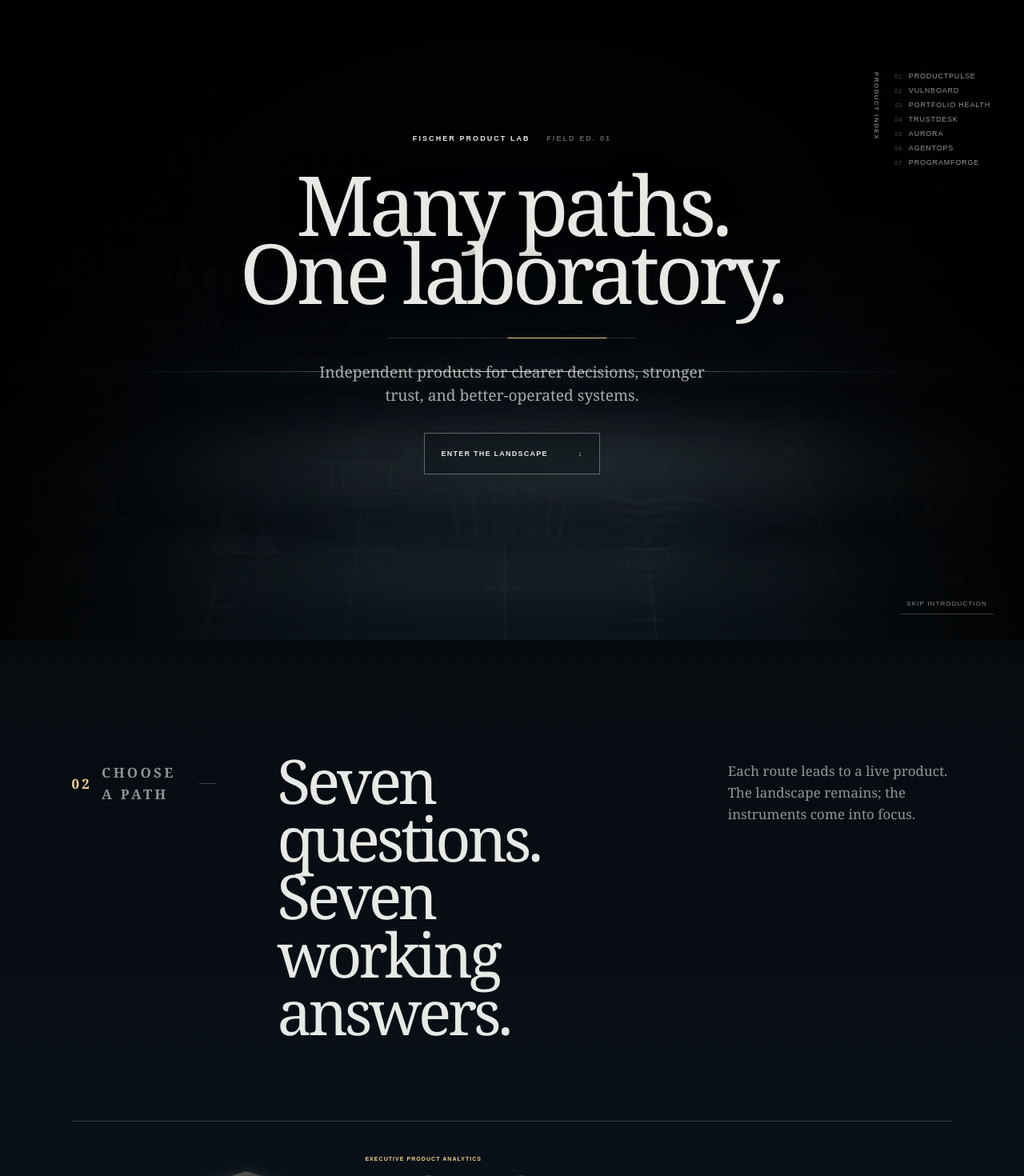
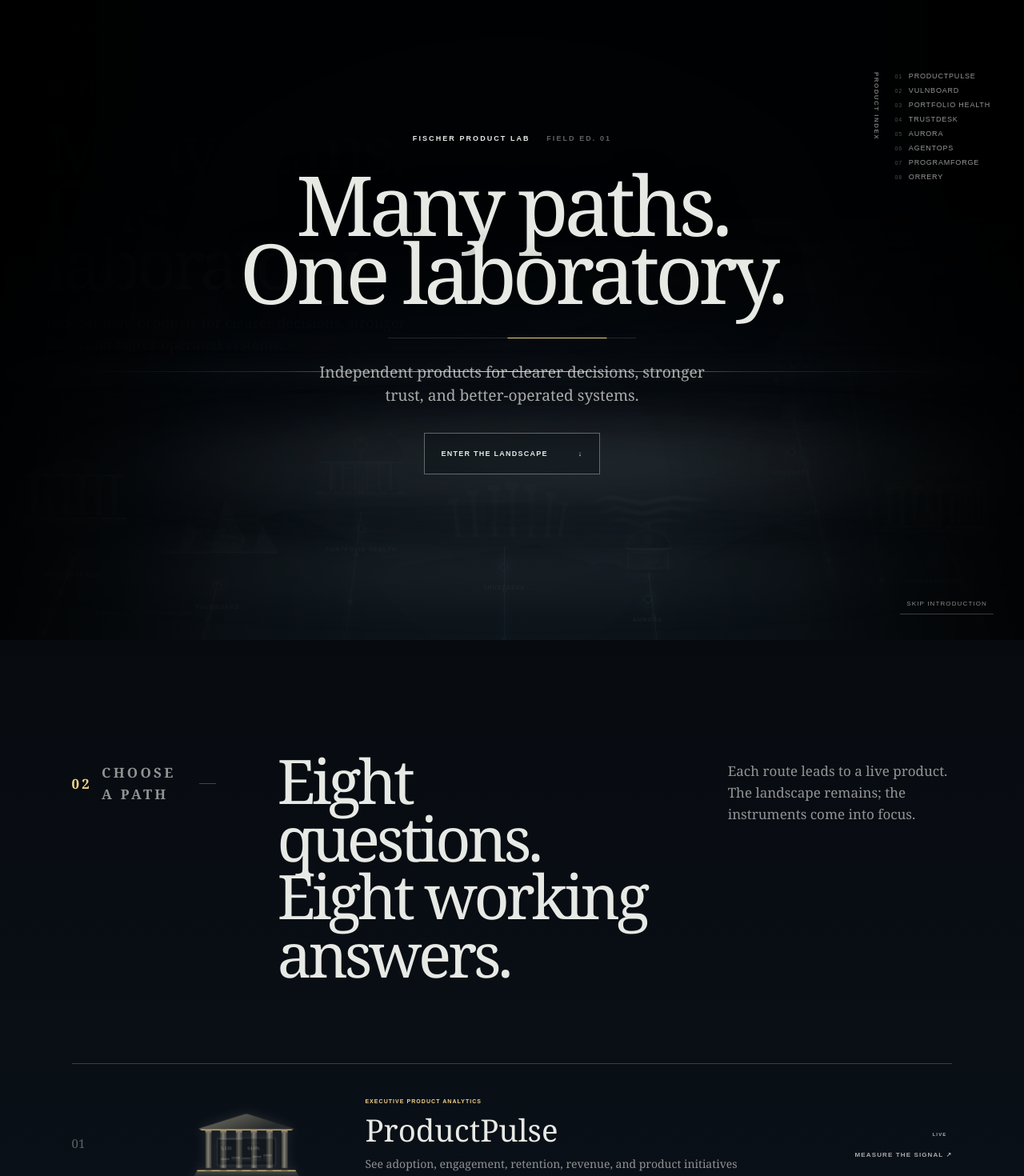
Before and after one commit to Fischer-Product-Lab/Fischer-Product-Lab-Homepage, a Next.js app: page / in a window 1280 px wide. Shown: the top 1470 px of the page at 80% size. Built offline with nearby package versions, Linux system fonts and the light colour scheme.

Commit message:
Add Orrery to the product landscape

```diff
--- a/app/globals.css
+++ b/app/globals.css
@@ -316,7 +316,7 @@ button { font: inherit; }
 
 .landscape { position: absolute; z-index: 2; inset: 0; transform: translate(calc(var(--px) * 3px), calc(var(--py) * 2px)); transition: transform 700ms cubic-bezier(.2,.8,.2,1); }
 .landscape:has(.landmark:hover),
-.landscape:has(.landmark:focus-within) { z-index: 12; }
+.landscape:has(.landmark:focus-within) { z-index: 18; }
 .landmark { position: absolute; z-index: 3; width: clamp(114px, 13.5vw, 205px); min-width: 0; height: 250px; transition: opacity 500ms ease, filter 500ms ease, transform 650ms cubic-bezier(.2,.8,.2,1); }
 .landmark-productpulse { left: .5%; top: 59%; --accent: var(--gold-bright); }
 .landmark-vulnboard { left: 14.5%; top: 64%; --accent: #d77955; }
@@ -325,6 +325,7 @@ button { font: inherit; }
 .landmark-aurora { left: 56.5%; top: 54%; --accent: #9adbc8; }
 .landmark-agentops { left: 70.5%; top: 47%; --accent: var(--cyan); }
 .landmark-programforge { left: 84.5%; top: 60%; --accent: #ad8ca4; }
+.landmark-orrery { left: 78%; top: 27%; z-index: 2; --accent: #ffb000; }
 .landmark-link { position: absolute; inset: 0; display: block; color: var(--accent); text-decoration: none; outline: none; }
 .landmark-link::after { content: ""; position: absolute; left: 50%; bottom: 24px; width: 8px; height: 8px; border: 1px solid currentColor; border-radius: 50%; box-shadow: 0 0 0 6px rgba(255,255,255,.03), 0 0 18px currentColor; transform: translateX(-50%); }
 .landmark-name { position: absolute; left: 50%; bottom: 0; color: rgba(231,233,229,.62); font-size: 7px; font-weight: 700; letter-spacing: .16em; text-transform: uppercase; white-space: nowrap; transform: translateX(-50%); }
@@ -338,6 +339,10 @@ button { font: inherit; }
 .landmark-aurora .route { transform: rotate(-7deg); height: 210px; }
 .landmark-agentops .route { transform: rotate(-14deg); height: 225px; }
 .landmark-programforge .route { transform: rotate(-22deg); height: 235px; }
+.landmark-orrery .route { bottom: -295px; height: 320px; transform: rotate(-9deg); }
+.landmark-orrery .monument { opacity: .88; transform: translateX(-50%) scale(.78); transform-origin: 50% 100%; }
+.landmark.landmark-orrery.is-active .monument,
+.landmark.landmark-orrery:focus-within .monument { opacity: 1; transform: translateX(-50%) translateY(-4px) scale(.86); }
 
 .monument { position: absolute; left: 50%; bottom: 45px; width: 190px; height: 125px; color: var(--accent); transform: translateX(-50%); filter: drop-shadow(0 0 10px rgba(220,229,229,.12)); transition: filter 450ms ease, transform 500ms cubic-bezier(.2,.8,.2,1); }
 .observatory-roof { position: absolute; z-index: 3; top: 12px; left: 18px; width: 154px; height: 27px; clip-path: polygon(50% 0, 100% 88%, 96% 100%, 4% 100%, 0 88%); background: linear-gradient(160deg, #7b776a, #272b2b 78%); border-bottom: 2px solid currentColor; }
@@ -487,11 +492,24 @@ button { font: inherit; }
 .heph-side-columns{position:absolute;z-index:6;top:53px;left:130px;width:43px;height:52px;display:flex;justify-content:space-between;transform:skewY(-2deg)}.heph-side-columns i{width:5px;opacity:.9}.heph-side-columns i:nth-child(2){height:51px}.heph-side-columns i:nth-child(3){height:50px}.heph-side-columns i:nth-child(4){height:49px}.heph-side-columns i:nth-child(5){height:48px}
 .heph-steps{position:absolute;z-index:9;left:8px;right:8px;bottom:6px;height:15px;background:linear-gradient(180deg,#645f57 0 24%,#292f31 25% 48%,#514d47 49% 68%,#171d20 69%);border-top:1px solid var(--forge-bronze);clip-path:polygon(6% 0,94% 0,97% 34%,99% 35%,100% 66%,97% 67%,100% 100%,0 100%,3% 67%,0 66%,1% 35%,3% 34%)}
 .heph-embers{position:absolute;z-index:10;left:84px;bottom:51px;width:28px;height:32px;pointer-events:none}.heph-embers i{position:absolute;bottom:0;width:2px;height:2px;border-radius:50%;background:var(--forge-hot);box-shadow:0 0 5px var(--forge-fire);animation:hephEmber 3.4s ease-out infinite}.heph-embers i:nth-child(1){left:4px;animation-delay:-.7s}.heph-embers i:nth-child(2){left:14px;animation-delay:-2s}.heph-embers i:nth-child(3){left:23px;animation-delay:-2.8s}
+.meridian-armillary{--orrery-amber:#ffb000;--orrery-cold:#9ec1ff;--orrery-metal:#7b8588}
+.orrery-rings{position:absolute;z-index:2;left:28px;top:-2px;width:132px;height:92px;filter:drop-shadow(0 0 8px rgba(255,176,0,.12))}
+.orrery-orbit{--tilt:0deg;position:absolute;display:block;border:1px solid rgba(255,176,0,.38);border-radius:50%;transform:rotate(var(--tilt));animation:orreryTrack 28s linear infinite}.orrery-orbit>span{position:absolute;left:50%;top:-3px;width:4px;height:4px;border-radius:50%;background:var(--orrery-amber);box-shadow:0 0 7px rgba(255,176,0,.7);transform:translateX(-50%)}
+.orrery-orbit-a{--tilt:-12deg;inset:17px 2px;animation-duration:22s}.orrery-orbit-b{--tilt:22deg;inset:7px 18px;animation-duration:31s;animation-direction:reverse}.orrery-orbit-c{--tilt:58deg;inset:2px 36px;animation-duration:39s}
+.orrery-surfaces i{position:absolute;width:3px;height:3px;border:1px solid rgba(255,176,0,.78);border-radius:50%;background:#20282c;box-shadow:0 0 4px rgba(255,176,0,.35)}.orrery-surfaces i:nth-child(1){left:4px;top:44px}.orrery-surfaces i:nth-child(2){left:33px;top:11px}.orrery-surfaces i:nth-child(3){left:65px;top:45px}.orrery-surfaces i:nth-child(4){right:24px;top:12px}.orrery-surfaces i:nth-child(5){right:3px;top:53px}
+.orrery-needs-you{position:absolute;z-index:3;right:22px;top:37px;width:6px;height:6px;border:1px solid #ffd27b;border-radius:50%;background:#141b20;box-shadow:0 0 0 4px rgba(255,176,0,.08),0 0 10px rgba(255,176,0,.55);animation:orreryDecision 3.2s ease-in-out infinite}
+.orrery-telescope{position:absolute;z-index:7;left:38px;top:37px;width:104px;height:17px;border:1px solid rgba(255,176,0,.55);clip-path:polygon(0 12%,88% 0,100% 23%,100% 77%,88% 100%,0 88%);background:linear-gradient(180deg,#6e787b,#20292e 54%,#11181d);box-shadow:0 0 12px rgba(158,193,255,.12);transform:rotate(24deg);transform-origin:72% 50%;animation:orreryObserve 14s ease-in-out infinite}
+.orrery-lens{position:absolute;left:-1px;top:1px;width:7px;height:13px;border-right:2px solid var(--orrery-cold);background:linear-gradient(90deg,rgba(158,193,255,.45),transparent);box-shadow:-2px 0 9px rgba(158,193,255,.45)}.orrery-collar{position:absolute;top:-1px;width:3px;height:17px;background:var(--orrery-amber);opacity:.62}.orrery-collar-a{left:31px}.orrery-collar-b{left:72px}
+.orrery-fork{position:absolute;z-index:6;left:91px;top:52px;width:44px;height:38px;border-bottom:3px solid #596265}.orrery-fork>i{position:absolute;bottom:0;width:7px;height:36px;background:linear-gradient(90deg,#20282c,var(--orrery-metal) 55%,#293135);transform-origin:bottom}.orrery-fork>i:first-child{left:2px;transform:rotate(-12deg)}.orrery-fork>i:last-child{right:2px;transform:rotate(12deg)}
+.orrery-pier{position:absolute;z-index:5;left:97px;bottom:12px;width:32px;height:54px;clip-path:polygon(18% 0,82% 0,100% 100%,0 100%);background:linear-gradient(90deg,#1b2327,#687276 50%,#20292d);border-top:2px solid var(--orrery-amber)}
+.meridian-armillary .interface-fragment{top:17px;left:4px;width:24px;height:27px;padding:2px}.meridian-armillary .interface-fragment>i{height:5px}.meridian-armillary .interface-fragment small{font-size:2px}.meridian-armillary .interface-fragment b{font-size:5px}
+.orrery-summit{position:absolute;z-index:4;left:4px;right:4px;bottom:4px;height:26px;clip-path:polygon(0 85%,12% 62%,23% 74%,36% 38%,49% 67%,63% 24%,77% 65%,90% 43%,100% 72%,100% 100%,0 100%);background:linear-gradient(180deg,#344047,#11181d);border-bottom:2px solid rgba(255,176,0,.45)}
 
 .annotation { position: absolute; z-index: 20; left: 50%; bottom: 195px; width: clamp(200px, 16vw, 240px); padding: 14px 10px 10px; border-top: 1px solid var(--accent); color: var(--fog); background: linear-gradient(135deg, rgba(3,6,9,.72), rgba(3,6,9,.24) 78%, transparent); box-shadow: 0 8px 28px rgba(3,6,9,.2); opacity: 0; pointer-events: none; transform: translate(-50%, 12px); text-shadow: 0 2px 16px var(--ink); transition: opacity 300ms ease, transform 400ms cubic-bezier(.2,.8,.2,1); }
 .landmark-productpulse .annotation { left: 108%; bottom: -12px; width: 215px; }
 .landmark-aurora .annotation { left: 28%; bottom: 195px; width: 230px; }
 .landmark-programforge .annotation { left: 22%; bottom: 195px; width: 230px; }
+.landmark-orrery .annotation { left: -28%; bottom: 105px; width: 230px; }
 .annotation-meta { display:flex; justify-content:space-between; color:rgba(231,233,229,.5); font-size:7px; line-height:1.2; letter-spacing:.14em; text-transform:uppercase; }.annotation-meta b{color:var(--accent)}
 .annotation p { margin:8px 0 3px; color:var(--accent); font-size:7px; font-weight:700; letter-spacing:.12em; text-transform:uppercase; }.annotation h3{margin:0;font-family:var(--serif);font-size:clamp(18px,1.2vw,20px);font-weight:400;line-height:1.08}.annotation > span:not(.annotation-meta){display:block;margin-top:8px;color:rgba(231,233,229,.76);font-family:var(--serif);font-size:clamp(10px,.7vw,11px);line-height:1.5}.annotation-actions{display:flex;flex-wrap:wrap;gap:7px 14px;align-items:center;margin-top:10px}.annotation a{display:inline-block;color:var(--fog);font-size:8px;font-weight:700;letter-spacing:.14em;text-decoration:none;text-transform:uppercase;pointer-events:auto}.annotation a i{color:var(--accent);font-style:normal}.annotation-source{color:rgba(231,233,229,.62)!important}
 .landmark.is-active { z-index: 8; }
@@ -522,11 +540,11 @@ button { font: inherit; }
 .path-row:hover,.path-row:focus-visible { padding:0 18px; background:rgba(255,255,255,.035); outline:none; }
 .path-number { color:rgba(231,233,229,.38); font-family:var(--serif); font-size:15px; }
 .path-monument { position:relative; display:block; height:150px; --accent:var(--gold-bright); }
-.path-vulnboard .path-monument{--accent:#d77955}.path-portfoliohealth .path-monument{--accent:var(--health)}.path-trustdesk .path-monument{--accent:var(--silver)}.path-aurora .path-monument{--accent:#9adbc8}.path-agentops .path-monument{--accent:var(--cyan)}.path-programforge .path-monument{--accent:#ad8ca4}
+.path-vulnboard .path-monument{--accent:#d77955}.path-portfoliohealth .path-monument{--accent:var(--health)}.path-trustdesk .path-monument{--accent:var(--silver)}.path-aurora .path-monument{--accent:#9adbc8}.path-agentops .path-monument{--accent:var(--cyan)}.path-programforge .path-monument{--accent:#ad8ca4}.path-orrery .path-monument{--accent:#ffb000}
 .path-monument .monument { bottom:10px; transform:translateX(-50%) scale(.78); }
 .path-row:hover .path-monument .monument,.path-row:focus-visible .path-monument .monument { filter:drop-shadow(0 0 18px color-mix(in srgb,var(--accent) 36%,transparent)); transform:translateX(-50%) translateY(-5px) scale(.83); }
 .path-copy { display:grid; gap:6px; }
-.path-copy small { color:var(--accent,var(--gold-bright)); font-size:7px; font-weight:700; letter-spacing:.15em; text-transform:uppercase; }.path-vulnboard{--accent:#d77955}.path-portfoliohealth{--accent:var(--health)}.path-trustdesk{--accent:var(--silver)}.path-aurora{--accent:#9adbc8}.path-agentops{--accent:var(--cyan)}.path-programforge{--accent:#ad8ca4}
+.path-copy small { color:var(--accent,var(--gold-bright)); font-size:7px; font-weight:700; letter-spacing:.15em; text-transform:uppercase; }.path-vulnboard{--accent:#d77955}.path-portfoliohealth{--accent:var(--health)}.path-trustdesk{--accent:var(--silver)}.path-aurora{--accent:#9adbc8}.path-agentops{--accent:var(--cyan)}.path-programforge{--accent:#ad8ca4}.path-orrery{--accent:#ffb000}
 .path-copy strong { font-family:var(--serif); font-size:clamp(28px,3vw,44px); font-weight:400; }
 .path-copy > span { max-width:550px; color:rgba(231,233,229,.6); font-family:var(--serif); font-size:14px; line-height:1.5; }
 .path-action { display:flex; flex-direction:column; gap:14px; align-items:flex-end; color:rgba(231,233,229,.72); font-size:8px; font-weight:700; letter-spacing:.14em; text-transform:uppercase; }.path-action i{padding:4px 7px;border:1px solid color-mix(in srgb,var(--accent) 38%,transparent);color:var(--accent);font-size:6px;font-style:normal}
@@ -572,6 +590,9 @@ button { font: inherit; }
 @keyframes hephFlame{50%{opacity:.76;transform:translateX(-50%) scale(.84,1.1)}}
 @keyframes hephRisk{50%{opacity:.5;filter:brightness(1.25)}}
 @keyframes hephEmber{0%{opacity:0;transform:translate(0,2px)}25%{opacity:.9}100%{opacity:0;transform:translate(5px,-27px)}}
+@keyframes orreryTrack{to{transform:rotate(calc(var(--tilt) + 360deg))}}
+@keyframes orreryObserve{0%,100%{transform:rotate(24deg)}50%{transform:rotate(21.5deg)}}
+@keyframes orreryDecision{50%{opacity:.48;box-shadow:0 0 0 7px rgba(255,176,0,.03),0 0 15px rgba(255,176,0,.72)}}
 @keyframes orbit{to{transform:rotate(360deg) translateX(3px)}}
 
 @media (pointer:fine) {
@@ -586,6 +607,7 @@ button { font: inherit; }
   .landmark-aurora .annotation{left:28%;bottom:195px}
   .landmark-agentops .annotation{left:40%}
   .landmark-programforge .annotation{left:22%;bottom:195px}
+  .landmark-orrery .annotation{left:-28%;bottom:105px;width:230px}
 }
 
 @media (min-width:801px) and (max-width:1280px) {
@@ -596,6 +618,10 @@ button { font: inherit; }
   .landmark-aurora .annotation{left:150%;bottom:205px}
   .landmark-agentops .annotation{left:100%}
   .landmark-programforge .annotation{left:10%;bottom:195px;width:220px}
+  .landmark-orrery{left:76%;top:29%}
+  .landmark-orrery .monument{transform:translateX(-50%) scale(.66)}
+  .landmark.landmark-orrery.is-active .monument,.landmark.landmark-orrery:focus-within .monument{transform:translateX(-50%) translateY(-4px) scale(.73)}
+  .landmark-orrery .annotation{left:-55%;bottom:110px;width:230px}
 }
 
 @media (min-width:1101px) and (max-width:1280px) {
@@ -619,7 +645,7 @@ button { font: inherit; }
 @media (max-width:800px) {
   .site-header{height:62px;padding:0 18px;background:linear-gradient(rgba(3,6,9,.82),transparent);mix-blend-mode:normal}.wordmark b{font-size:8px}
   .product-index.compact{top:auto;left:0;right:0;bottom:0;width:100%;display:block;padding:10px 14px 12px;background:rgba(5,8,12,.94);border-top:1px solid var(--line);backdrop-filter:blur(10px)}
-  .product-index.compact .index-label{display:none}.product-index.compact .index-links{display:flex;justify-content:space-between;gap:6px}.product-index.compact .index-links a{min-width:0;display:grid;flex:1;gap:3px;font-size:6px;text-align:center}.product-index.compact .index-links a span{font-size:5px}.product-index.compact .index-links a:hover,.product-index.compact .index-links a:focus-visible{transform:none}
+  .product-index.compact .index-label{display:none}.product-index.compact .index-links{display:grid;grid-template-columns:repeat(4,minmax(0,1fr));gap:7px 5px}.product-index.compact .index-links a{min-width:0;display:grid;gap:3px;font-size:6px;text-align:center}.product-index.compact .index-links a span{font-size:5px}.product-index.compact .index-links a:hover,.product-index.compact .index-links a:focus-visible{transform:none}
   .threshold-copy h1{font-size:clamp(53px,18vw,80px)}.threshold-copy>p:first-child span{display:block;margin:8px 0 0}.threshold-intro{font-size:16px}.skip-intro{right:15px;bottom:76px}
   .frontier{min-height:0;overflow:hidden}.hero-copy{position:relative;top:auto;left:auto;min-height:100svh;display:flex;flex-direction:column;justify-content:center;padding:110px 24px 120px;transform:none}.hero-copy h1{font-size:clamp(62px,19vw,105px)}.hero-copy>p{font-size:18px}.sky-plane{height:100svh}.moon{top:14%;right:15%}
   .hero-atmosphere{inset:-2%;bottom:auto;height:104svh;transform:none}.hero-atmosphere::before{background:linear-gradient(90deg,rgba(3,6,10,.82),rgba(5,9,14,.42)),linear-gradient(180deg,rgba(3,6,10,.25),transparent 38%,rgba(3,6,9,.72) 100%)}.hero-atmosphere img{object-position:center 45%;filter:saturate(.68) contrast(1.08) brightness(.72)}.basin-light{height:62vh;bottom:auto}
@@ -629,9 +655,9 @@ button { font: inherit; }
   .landscape::before{content:"";position:absolute;inset:0;background:repeating-radial-gradient(ellipse at 50% 110%,transparent 0 37px,rgba(231,233,229,.1) 38px 39px);opacity:.42}
   .landmark{position:relative;top:auto!important;left:auto!important;right:auto!important;width:100%;min-width:0;height:560px;opacity:1!important;filter:none!important;border-top:1px solid rgba(231,233,229,.1)}
   .landmark::before{content:"";position:absolute;inset:10% 0 0;background:radial-gradient(ellipse at 50% 70%,rgba(161,177,180,.23),transparent 56%);filter:blur(12px)}
-  .landmark-link{inset:0 0 195px}.landmark-link .monument{bottom:85px;transform:translateX(-50%) scale(1.1)}.landmark.is-active .monument,.landmark:focus-within .monument{transform:translateX(-50%) translateY(-4px) scale(1.15)}
-  .route{bottom:-115px;height:205px!important;transform:rotate(0)!important}.landmark-name{bottom:51px;font-size:8px}
-  .annotation,.landmark-productpulse .annotation,.landmark-aurora .annotation,.landmark-programforge .annotation{left:24px;right:24px;bottom:38px;width:auto;background:none;box-shadow:none;opacity:1;transform:none!important;pointer-events:auto}.annotation h3{font-size:23px}.annotation>span:not(.annotation-meta){font-size:12px}.annotation a{font-size:8px}
+  .landmark-link{inset:0 0 195px}.landmark-link .monument{bottom:85px;opacity:1;transform:translateX(-50%) scale(1.1)}.landmark.is-active .monument,.landmark:focus-within .monument,.landmark.landmark-orrery.is-active .monument,.landmark.landmark-orrery:focus-within .monument{transform:translateX(-50%) translateY(-4px) scale(1.15)}
+  .route,.landmark-orrery .route{bottom:-115px;height:205px!important;transform:rotate(0)!important}.landmark-name{bottom:51px;font-size:8px}
+  .annotation,.landmark-productpulse .annotation,.landmark-aurora .annotation,.landmark-programforge .annotation,.landmark-orrery .annotation{left:24px;right:24px;bottom:38px;width:auto;background:none;box-shadow:none;opacity:1;transform:none!important;pointer-events:auto}.annotation h3{font-size:23px}.annotation>span:not(.annotation-meta){font-size:12px}.annotation a{font-size:8px}
   .frontier-instruction{display:none}
   .section-shell{padding:100px 24px}.section-heading,.compact-heading{display:block}.section-heading .section-mark{margin-top:0}.section-heading h2{font-size:clamp(50px,14vw,76px)}.section-heading>p{margin-top:28px}
   .path-list{margin-top:65px}.path-row{min-height:430px;display:grid;grid-template-columns:35px 1fr;gap:8px 20px;padding:32px 0}.path-row:hover,.path-row:focus-visible{padding:32px 8px}.path-number{grid-row:1 / span 3}.path-monument{height:150px}.path-copy{grid-column:2}.path-copy strong{font-size:38px}.path-copy>span{font-size:15px}.path-action{grid-column:2;align-items:flex-start;margin-top:18px}.path-monument .monument{transform:translateX(-50%) scale(.83)}
--- a/app/page.tsx
+++ b/app/page.tsx
@@ -11,6 +11,7 @@ const metrics: Record<ProductId, readonly [string, string, string, string]> = {
   aurora: ["Lanes", "4", "Checks", "2 / 2"],
   agentops: ["Agents", "8", "Launch ready", "3"],
   programforge: ["Portfolio", "75", "Decisions", "4"],
+  orrery: ["Surfaces", "5", "Patterns", "11"],
 };
 
 function useReducedMotion() {
@@ -148,6 +149,30 @@ function Monument({ product }: { product: Product }) {
         </div>
         <div className="heph-embers"><i /><i /><i /></div>
         <span className="heph-steps" />
+      </div>
+    );
+  }
+
+  if (product.id === "orrery") {
+    return (
+      <div className="monument meridian-armillary" aria-hidden="true">
+        <div className="orrery-rings">
+          <i className="orrery-orbit orrery-orbit-a"><span /></i>
+          <i className="orrery-orbit orrery-orbit-b"><span /></i>
+          <i className="orrery-orbit orrery-orbit-c"><span /></i>
+          <div className="orrery-surfaces">
+            {Array.from({ length: 5 }, (_, i) => <i key={i} />)}
+          </div>
+          <span className="orrery-needs-you" />
+        </div>
+        <div className="orrery-telescope">
+          <i className="orrery-lens" />
+          <i className="orrery-collar orrery-collar-a" />
+          <i className="orrery-collar orrery-collar-b" />
+        </div>
+        <div className="orrery-fork"><i /><i /></div>
+        <div className="orrery-pier"><InterfaceFragment product={product} /></div>
+        <span className="orrery-summit" />
       </div>
     );
   }
@@ -306,7 +331,7 @@ export default function Home() {
           <p>Independent products for clearer decisions, stronger trust, and better-operated systems.</p>
           <a className="text-link" href="#paths">Choose a path <span aria-hidden="true">↓</span></a>
         </div>
-        <div className="landscape" role="group" aria-label="Seven product landmarks">
+        <div className="landscape" role="group" aria-label="Eight product landmarks">
           {products.map((product) => (
             <Landmark
               key={product.id}
@@ -326,7 +351,7 @@ export default function Home() {
       <section className="paths section-shell" id="paths" aria-labelledby="paths-title">
         <div className="section-heading">
           <SectionMark number="02">Choose a path</SectionMark>
-          <h2 id="paths-title">Seven questions.<br />Seven working answers.</h2>
+          <h2 id="paths-title">Eight questions.<br />Eight working answers.</h2>
           <p>Each route leads to a live product. The landscape remains; the instruments come into focus.</p>
         </div>
         <div className="path-list">
@@ -350,7 +375,7 @@ export default function Home() {
         <div className="lab-copy">
           <SectionMark number="03">Inside the lab</SectionMark>
           <h2 id="lab-title">The work begins<br />with a useful question.</h2>
-          <p>What signal is missing? Where does service health begin to drift? Where does trust slow down? Which risk needs an owner? How should agent work stay controlled when a plan or specialist fails? What should be ready before launch? Are the right cross-team initiatives on track, unblocked, and ready for leadership decision?</p>
+          <p>What signal is missing? Where does service health begin to drift? Where does trust slow down? Which risk needs an owner? How should agent work stay controlled when a plan or specialist fails? What should be ready before launch? Are the right cross-team initiatives on track, unblocked, and ready for leadership decision? How should people supervise long-running agents without reducing the work to a chat transcript?</p>
           <p>Each product begins as a question. The lab is where we build the answer.</p>
         </div>
         <p className="lab-note">Some paths lead to finished products. Others remain experiments. All of them move the work forward.</p>
--- a/app/products.ts
+++ b/app/products.ts
@@ -109,6 +109,27 @@ export const products = [
     routeLabel: "Enter the forge",
     coordinate: "75.0 / F",
   },
+  {
+    id: "orrery",
+    name: "ORRERY",
+    eyebrow: "Agent Supervision Laboratory",
+    tagline:
+      "Supervise long-running agents through plans, tools, approvals, cost, provenance, and fleet state instead of a longer chat transcript.",
+    description:
+      "A fictional agentic UX laboratory that renders one shared event stream across mission control, plain language, terminal, mobile, and ambient observatory surfaces.",
+    portfolioValue:
+      "ORRERY turns agent supervision into a reusable interface language for plans, tools, approval gates, provenance, triage, and human control.",
+    status: "Exploration",
+    url: "https://orrery-orpin.vercel.app/",
+    githubUrl: "https://github.com/Fischer-Product-Lab/FPL-Orrery",
+    ctaLabel: "Explore the instrument",
+    landmark: "The Meridian Armillary",
+    inspiration:
+      "An exposed mountaintop telescope nested inside an armillary sphere, tracking one event stream across five operational surfaces.",
+    accent: "phosphor amber and cold starlight",
+    routeLabel: "Explore the instrument",
+    coordinate: "05.11 / O",
+  },
 ] as const;
 
 export type Product = (typeof products)[number];
```
Also changed, not shown: 2 other files (tests, documents, lock files or other folders).
